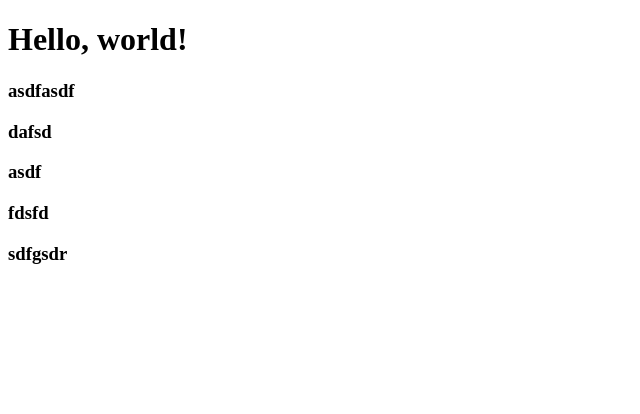
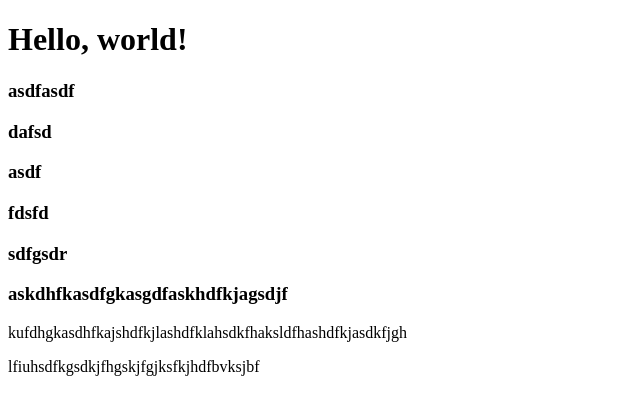
Before and after one commit to LauraTamayo12/example, a plain HTML site: page index.html in a window 1280 px wide. Shown: the whole page, without its empty margins (0-640 px from the left). Drawn offline with Linux system fonts and the light colour scheme.

Commit message:
3 commit branch feature/module1

```diff
--- a/index.html
+++ b/index.html
@@ -14,5 +14,9 @@
         <h3>asdf</h3>
         <h3>fdsfd</h3>
         <h3>sdfgsdr</h3>
+        <h3>askdhfkasdfgkasgdfaskhdfkjagsdjf</h3>
+        <p>kufdhgkasdhfkajshdfkjlashdfklahsdkfhaksldfhashdfkjasdkfjgh</p>
+        <p>lfiuhsdfkgsdkjfhgskjfgjksfkjhdfbvksjbf</p>
+
     </body>
 </html>
```
